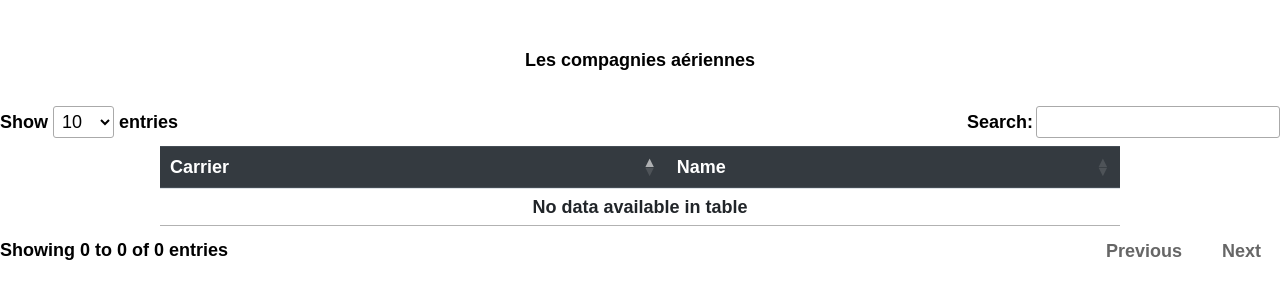
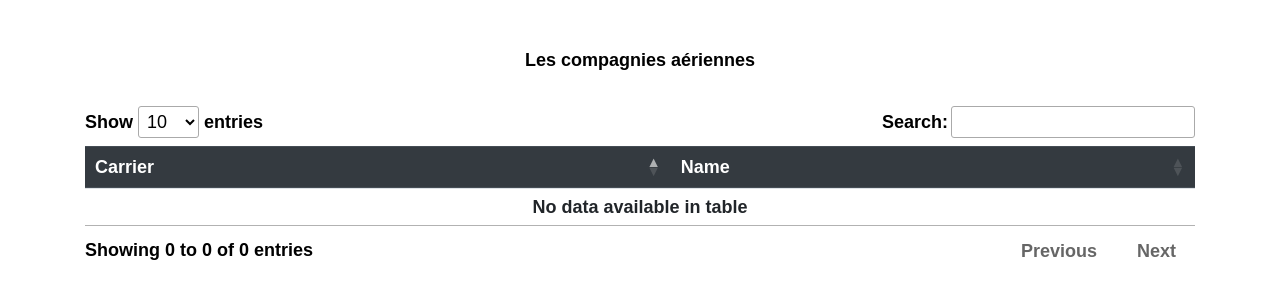
Before and after one commit to DufClement/AirTraffic, a Flask app: page / in a window 1280 px wide. Shown: the part 52-352 px from the top of the page. Run offline with Flask 2, Linux system fonts and the light colour scheme; data that the repository does not hold is empty; some libraries are stand-ins or nearby versions.

Commit message:
modif container

```diff
--- a/connect.py
+++ b/connect.py
@@ -6,7 +6,7 @@ class bd:
         conn = pymysql.connect(
                 host='',
                 user='',
-                password = "",
+                password = '',
                 db='',
                 )
 
--- a/templates/index.html
+++ b/templates/index.html
@@ -4,9 +4,8 @@
 <div>
    <style type="text/css">
       p{margin-top: 50px;}
-      table.dataTable{max-width: 75%;}
    </style>
-   <div class="index">
+   <div class="index container">
     {% if (question == 1) %}
     <p>Les compagnies aériennes</p> <br>
       <table class="table" id="table_id">
```
